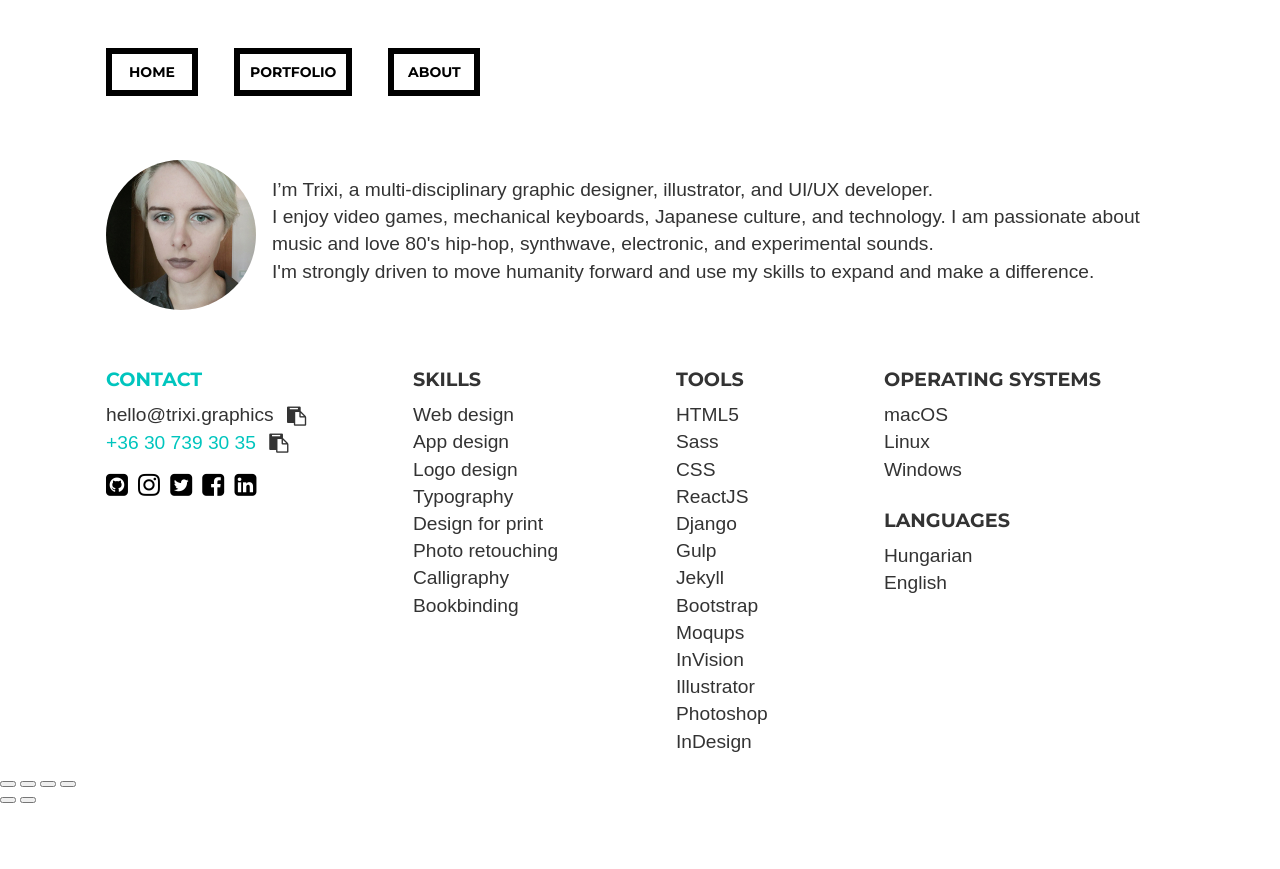
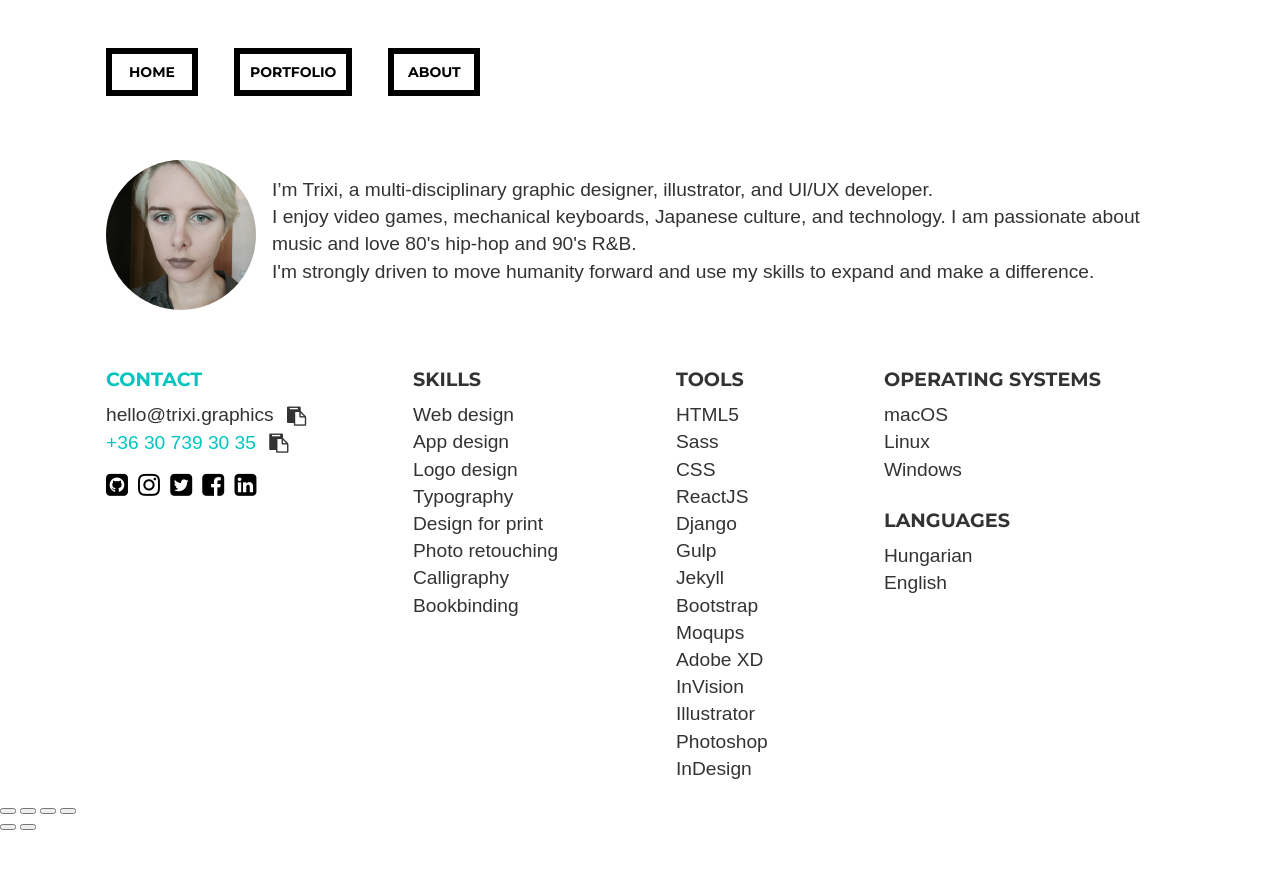
Before and after one commit to beatrix-bodo/beatrix-bodo.github.io, a Jekyll site: the page built from about.html, in a window 1280 px wide. Shown: the top 869 px of the page. Built offline with Jekyll 4.4.1, drawn with Linux system fonts in a browser that asks for light colours; nearby versions of some CDN libraries; comment, search, counter and statistics services are not loaded; a style sheet for code colours, icons or effects is not loaded.

Commit message:
Edit about page content

```diff
--- a/about.html
+++ b/about.html
@@ -7,7 +7,7 @@ title: About Trixi
   <div class="about bio">
     <p>
       I’m Trixi, a multi-disciplinary graphic designer, illustrator, and UI/UX developer.<br>
-      I enjoy video games, mechanical keyboards, Japanese culture, and technology. I am passionate about music and love 80's hip-hop, synthwave, electronic, and experimental sounds.<br>
+      I enjoy video games, mechanical keyboards, Japanese culture, and technology. I am passionate about music and love 80's hip-hop and 90's R&B.<br>
       I'm strongly driven to move humanity forward and use my skills to expand and make a difference.
     </p>
   </div>
@@ -67,6 +67,7 @@ title: About Trixi
       <li>Jekyll</li>
       <li>Bootstrap</li>
       <li>Moqups</li>
+      <li>Adobe XD</li>
       <li>InVision</li>
       <li>Illustrator</li>
       <li>Photoshop</li>
```
